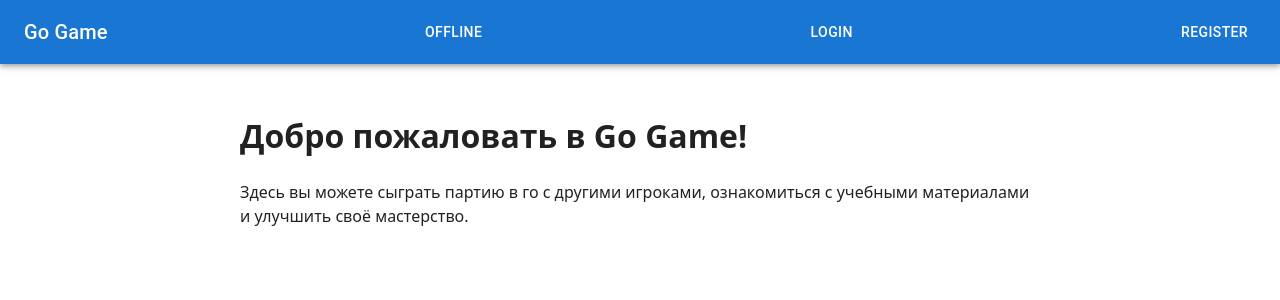
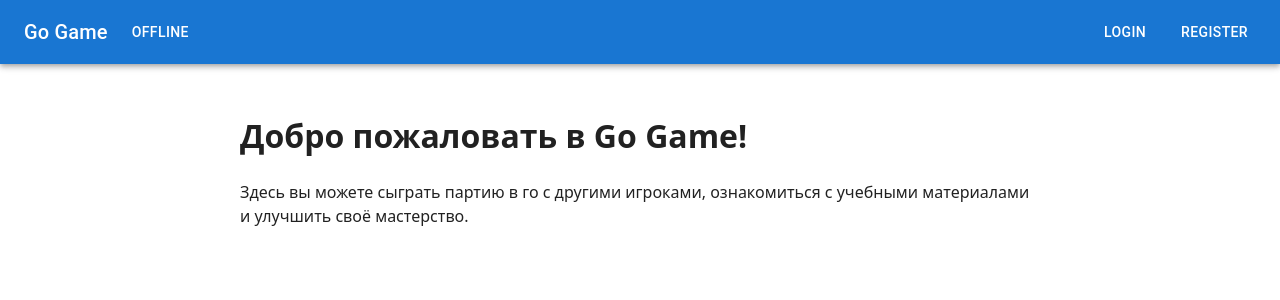
Before and after one commit to IU9-Team-exe/go-game-front, a React (Vite) app: page / in a window 1280 px wide. Shown: the top 300 px of the page. Built offline with nearby package versions, Linux system fonts and the light colour scheme; no server answers.

Commit message:
header fix

```diff
--- a/src/components/header/Header.jsx
+++ b/src/components/header/Header.jsx
@@ -6,11 +6,11 @@ import Typography from "@mui/material/Typography";
 import Button from "@mui/material/Button";
 import styles from "./Header.module.css";
 
-
 function Header() {
     return (
         <AppBar position="static">
             <Toolbar className={styles.toolbar}>
+                <div className={styles.left}>
                     <Typography variant="h6" component="div" className={styles.title}>
                         <Link to="/" className={styles.link}>
                             Go Game
@@ -22,7 +22,9 @@ function Header() {
                             Offline
                         </Link>
                     </Button>
+                </div>
 
+                <div className={styles.right}>
                     <Button color="inherit">
                         <Link to="/login" className={styles.link}>
                             Login
@@ -34,6 +36,7 @@ function Header() {
                             Register
                         </Link>
                     </Button>
+                </div>
             </Toolbar>
         </AppBar>
     );
--- a/src/components/header/Header.module.css
+++ b/src/components/header/Header.module.css
@@ -3,6 +3,19 @@
     display: flex;
     justify-content: space-between;
     align-items: center;
+    padding: 0 1rem;
+}
+
+.left {
+    display: flex;
+    align-items: center;
+    gap: 1rem;
+}
+
+.right {
+    display: flex;
+    align-items: center;
+    gap: 1rem;
 }
 
 /* Стили для заголовка */
@@ -10,6 +23,7 @@
     font-weight: bold;
 }
 
+/* Стили для ссылок */
 .link {
     color: inherit;
     text-decoration: none;
```
Lines whose indentation alone changed are shown as unchanged.
